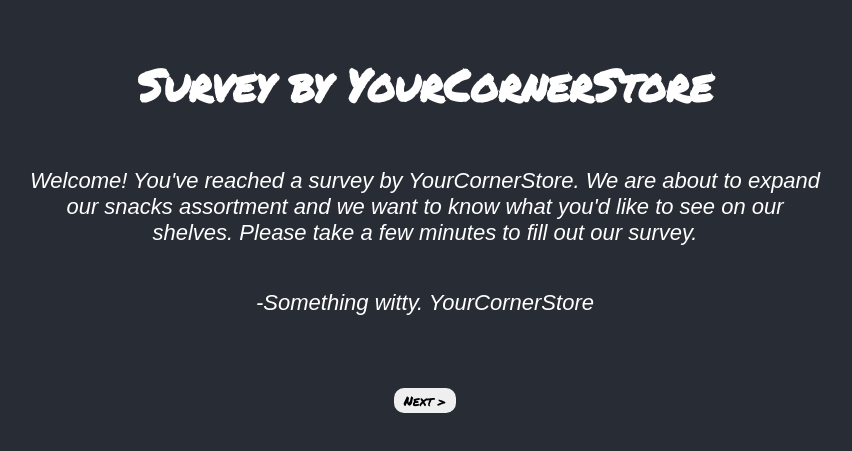
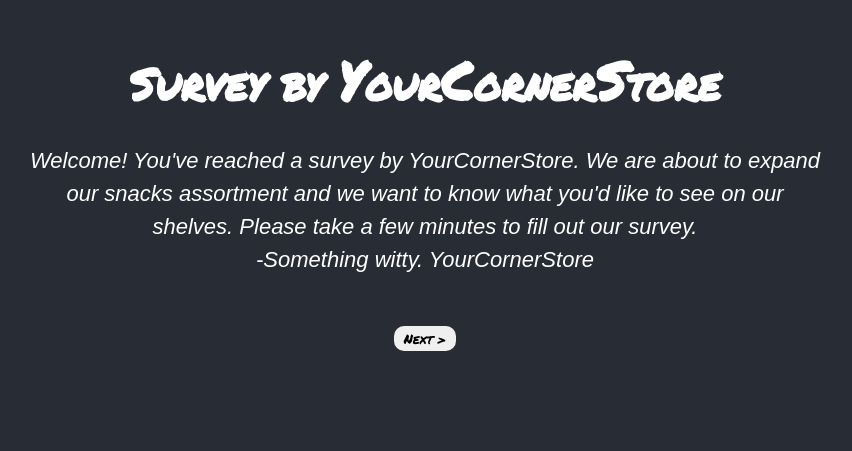
Before and after one commit to JosefinRobertsson/Snack-Survey, a React (Create React App) app: page / in a window 1280 px wide. Shown: the part 197-648 px from the top of the page, without its empty margins (215-1067 px from the left). Built offline with nearby package versions, Linux system fonts and the light colour scheme.

Commit message:
some reset css rules and design and layout change

```diff
--- a/src/components/StartScreen.js
+++ b/src/components/StartScreen.js
@@ -6,7 +6,7 @@
 
     return (
         <>
-            <h1>Survey by YourCornerStore</h1>
+            <h1>Survey by <span className="capital-letter">Y</span>our<span className="capital-letter">C</span>orner<span className="capital-letter">S</span>tore</h1>
             <p>Welcome! You've reached a survey by YourCornerStore. We are about to expand our snacks assortment and we want to know what you'd like to see on our shelves. Please take a few minutes to fill out our survey.</p>
             <p>-Something witty. YourCornerStore</p>
             <div  className="button-container">
--- a/src/index.css
+++ b/src/index.css
@@ -9,11 +9,33 @@
   background-color: #282c34;
   color: white;
   min-height: 100vh;
-  box-sizing: border-box;
+  line-height: calc(1em + 0.5rem);
+  /*improves text readability on MacOS which still uses subpixel antialiasing. No effect on Windows, Linux, mobile*/
+  -webkit-font-smoothing: antialiased;
 }
 
 html {
   font-size: 22px;
+}
+
+* {
+  margin: 0;
+}
+
+*, *::before, *::after {
+  box-sizing: border-box;
+}
+
+img, picture, video, canvas, svg {
+  display: block;
+  max-width: 100%;
+}
+
+input {
+  font: inherit;
+  display: block;
+  margin: auto;
+  margin-bottom: 1rem;
 }
 
 code {
@@ -29,16 +51,27 @@
   min-height: 100vh;
   max-width: 800px;
   margin: 0 auto;
-
 }
 
-h1, label, button {
+h1, label, select, button {
   font-family: 'Permanent Marker', cursive;
 }
 
 p, h2, h3 {
   font-family: 'Cairo', sans-serif;
   font-style: italic;
+}
+
+p, h1, h2, h3, h4, h5, h6 {
+  overflow-wrap: break-word;
+}
+
+h1, h2 {
+  margin-bottom: 2rem;
+}
+
+.capital-letter {
+  font-size: 120%;
 }
 
 .option-container {
@@ -50,6 +83,10 @@
 .checkbox-input {
   position: absolute;
   opacity: 0;
+}
+
+label {
+  margin-bottom: 1rem;
 }
 
 #dropdown {
@@ -70,7 +107,7 @@
 .input-container {
   position: relative;
   width: 100%;
-  margin-bottom: 2rem;
+  margin-bottom: 3rem;
 }
 
 /* aspect ratio box to reserve space for dynamic content */
@@ -87,6 +124,10 @@
   padding-top: 5%;
 }
 
+.input-inner:nth-child(1) {
+  font-size: 0.8rem;
+}
+
 .hiddenBtn {
   display: none;
 }
@@ -101,7 +142,7 @@
   align-items: center;
   justify-content: flex-end;
   position: absolute;
-  top: -1rem;
+  top: -0.6rem;
   right: 0;
 }
 
```
